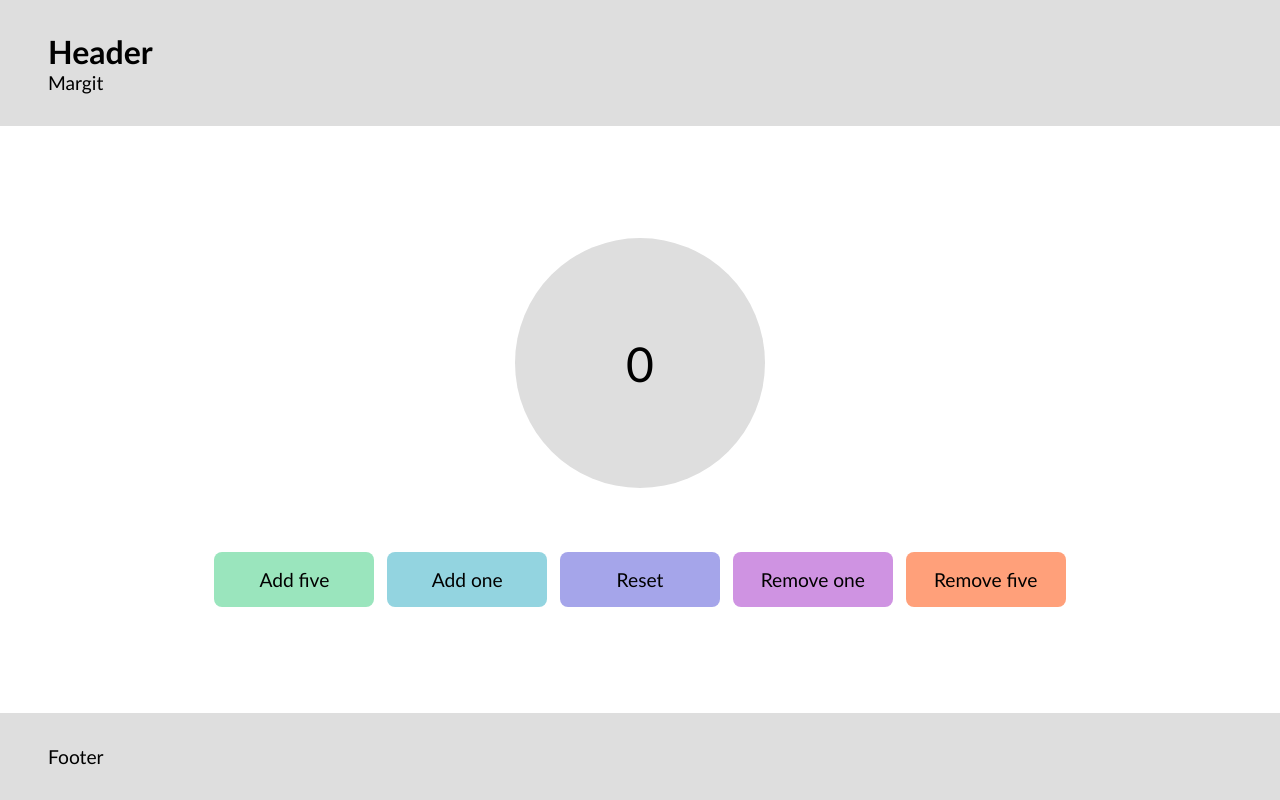
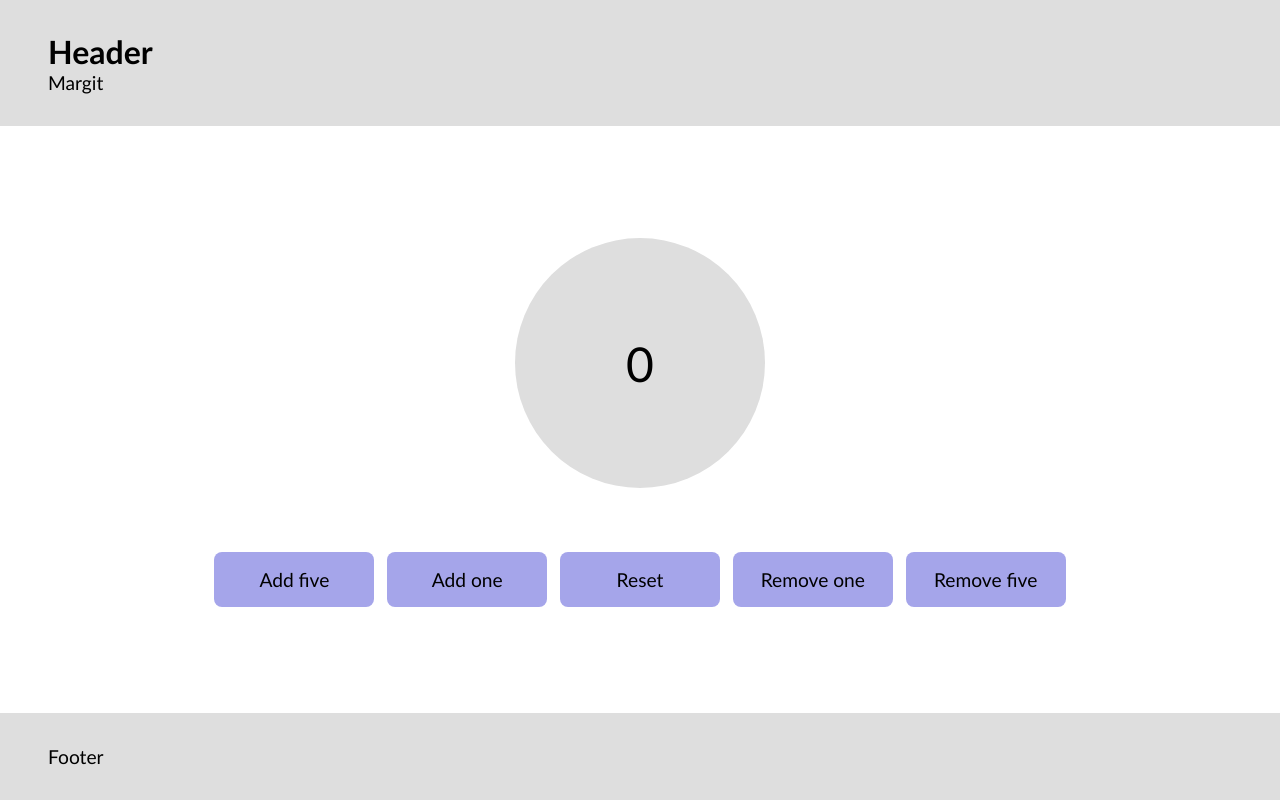
Before and after one commit to pixelsnow/counter_app, a React (Create React App) app: page / in a window 1280 px wide. Built offline with nearby package versions, Linux system fonts and the light colour scheme.

Commit message:
add Button component AND CSS module styling for them

```diff
--- /dev/null
+++ b/src/Button.jsx
@@ -0,0 +1,15 @@
+import classes from "./Button.module.css";
+
+const Button = (props) => {
+  return (
+    <button
+      className={classes.button}
+      type={props.type || "button"}
+      onClick={props.click}
+    >
+      {props.children}
+    </button>
+  );
+};
+
+export default Button;
--- /dev/null
+++ b/src/Button.module.css
@@ -0,0 +1,11 @@
+.button {
+  background-color: rgb(165, 165, 234);
+  border: none;
+  font-size: inherit;
+  font-family: inherit;
+  padding: 1rem 0;
+  border-radius: 0.5rem;
+  font-size: 1.2rem;
+  width: 10rem;
+  cursor: pointer;
+}
--- a/src/Main.css
+++ b/src/Main.css
@@ -36,7 +36,7 @@
   justify-content: center;
   gap: 0.8rem;
 }
-
+/*
 .buttons button {
   background-color: rgb(222, 222, 222);
   border: none;
@@ -67,3 +67,4 @@
 .buttons button:nth-child(5) {
   background-color: lightsalmon;
 }
+ */
--- a/src/Main.jsx
+++ b/src/Main.jsx
@@ -1,5 +1,5 @@
 import React, { Component } from "react";
-
+import Button from "./Button";
 import "./Main.css";
 
 class Main extends Component {
@@ -40,11 +40,11 @@ class Main extends Component {
           </div>
         </div>
         <div className="buttons">
-          <button onClick={this.addFiveHandler}>Add five</button>
-          <button onClick={this.addOneHandler}>Add one</button>
-          <button onClick={this.addResetHandler}>Reset</button>
-          <button onClick={this.addMinusOneHandler}>Remove one</button>
-          <button onClick={this.addMinusFiveHandler}>Remove five</button>
+          <Button click={this.addFiveHandler}>Add five</Button>
+          <Button click={this.addOneHandler}>Add one</Button>
+          <Button click={this.addResetHandler}>Reset</Button>
+          <Button click={this.addMinusOneHandler}>Remove one</Button>
+          <Button click={this.addMinusFiveHandler}>Remove five</Button>
         </div>
       </main>
     );
```
